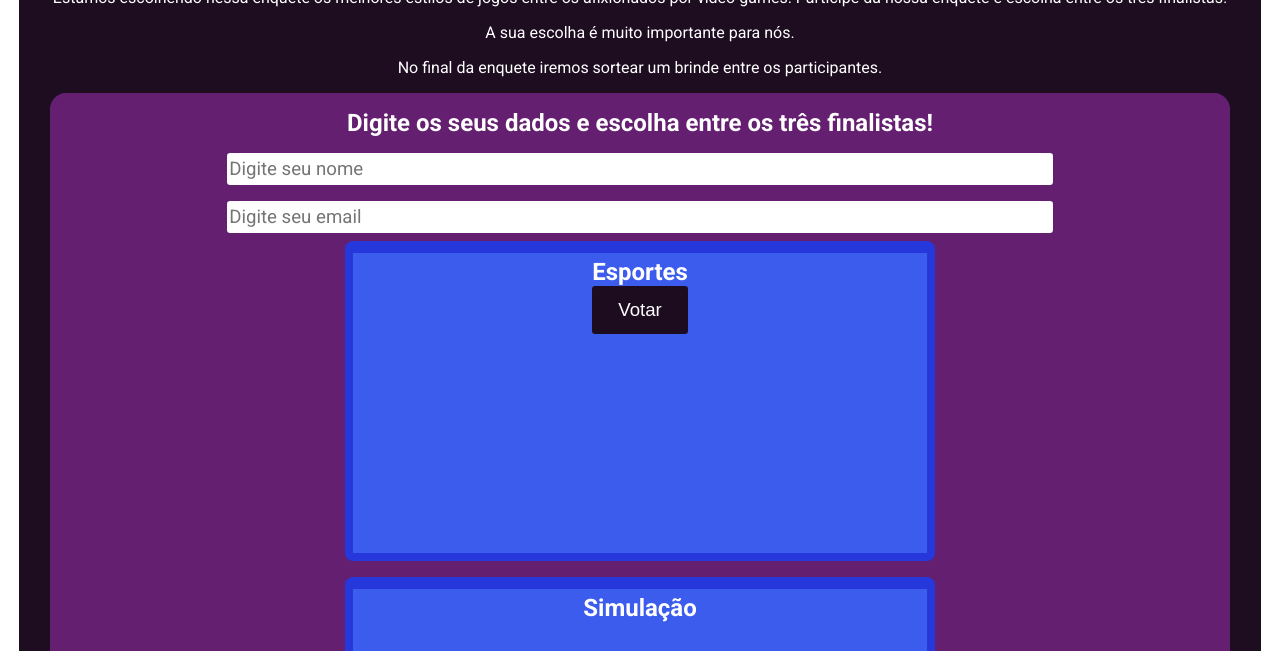
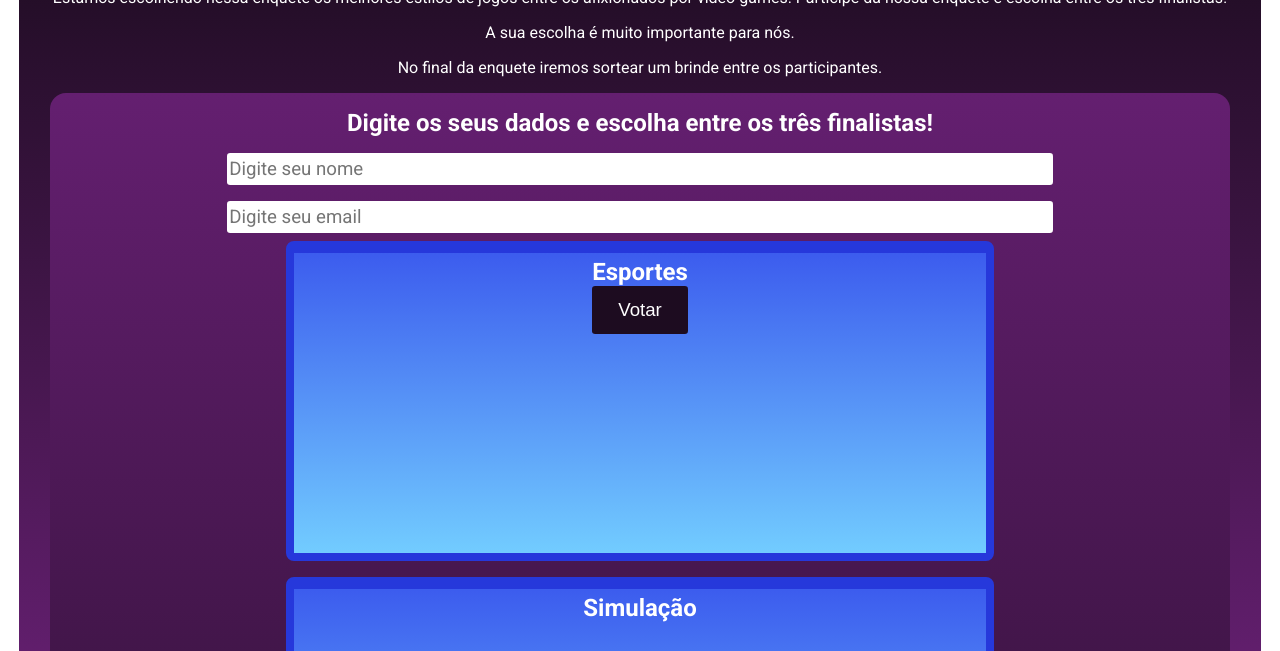
Before and after one commit to felipecruz159/bootcamp-devjr-modulo2, a plain HTML site: page index.html in a window 1280 px wide. Shown: the part 73-724 px from the top of the page. Drawn offline with Linux system fonts and the light colour scheme.

Commit message:
closes #5 - gradiente

```diff
--- a/css/custom.css
+++ b/css/custom.css
@@ -1,5 +1,5 @@
 .main-container{
-    background-color: var(--dark-purple);
+    background-image: linear-gradient(to bottom, var(--dark-purple), var(--light-purple));
     text-align: center;
     width: 97%;
     margin: 0.2rem auto;
@@ -10,7 +10,8 @@
 }
 
 .formulario{
-    background-color: var(--light-purple);
+    background-image: linear-gradient(to bottom, var(--light-purple), var(--dark-purple));
+
     width: 95%;
     margin: 0 auto;
     margin-bottom: 0.5rem;
@@ -49,12 +50,12 @@ input:focus{
 }
 
 .card{
-    background-color: var(--blue);
+    background-image: linear-gradient(to bottom, var(--blue), var(--light-blue));
     border-width: 12px 8px 8px 8px;
     border-style: solid;
     border-color: var(--blue-border);
     border-radius: 0.5rem;
-    width: 50%;
+    width: 60%;
     margin: 0 auto;
     height: 20rem;
     margin-bottom: 1rem;
```
